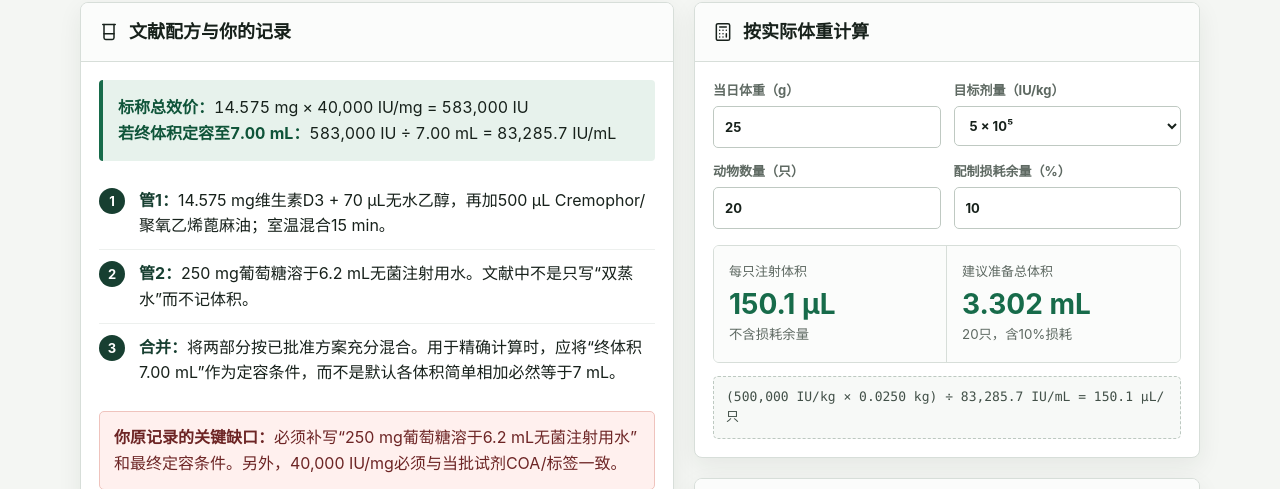
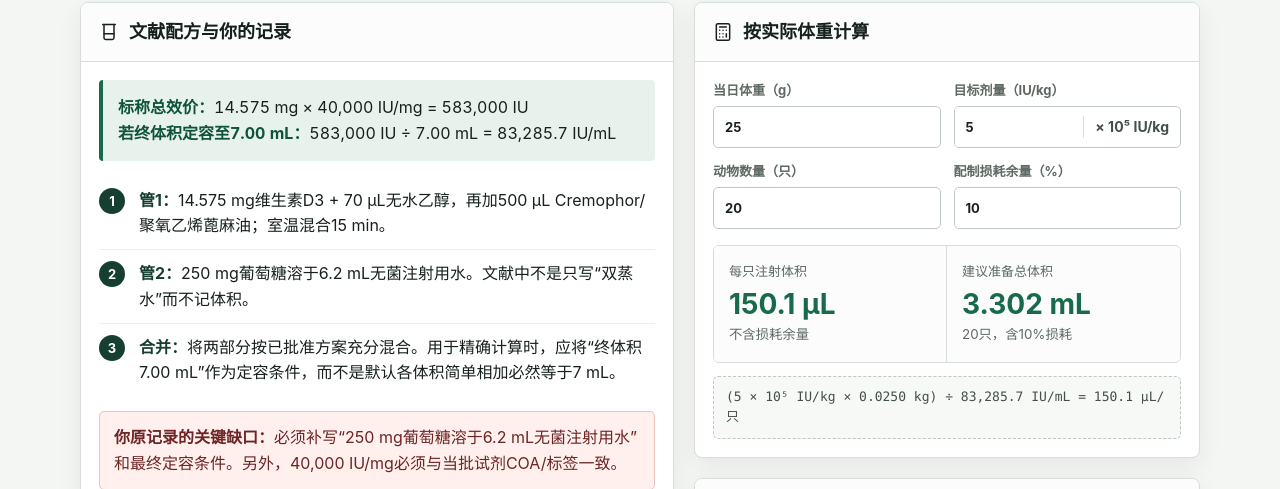
Before and after one commit to zjl-bujiaban/vitd3-mouse-dosing-guide, a plain HTML site: page index.html in a window 1280 px wide. Shown: the part 269-758 px from the top of the page. Drawn offline with nearby package versions, Linux system fonts and the light colour scheme.

Commit message:
Allow custom VitD3 dose coefficient

```diff
--- a/index.html
+++ b/index.html
@@ -172,6 +172,32 @@
       outline: none;
     }
     input:focus, select:focus { border-color: var(--forest); box-shadow: 0 0 0 3px rgba(23, 107, 74, .12); }
+    .input-with-unit {
+      display: grid;
+      grid-template-columns: minmax(0, 1fr) auto;
+      align-items: center;
+      margin-top: 5px;
+      border: 1px solid #bfc9c2;
+      border-radius: 5px;
+      background: #fff;
+      overflow: hidden;
+    }
+    .input-with-unit:focus-within { border-color: var(--forest); box-shadow: 0 0 0 3px rgba(23, 107, 74, .12); }
+    .input-with-unit input {
+      margin-top: 0;
+      border: 0;
+      border-radius: 0;
+      box-shadow: none;
+    }
+    .input-with-unit input:focus { border-color: transparent; box-shadow: none; }
+    .input-with-unit span {
+      padding: 0 11px;
+      color: #425048;
+      font-size: 14px;
+      font-weight: 700;
+      white-space: nowrap;
+      border-left: 1px solid #d8dfda;
+    }
 
     .results {
       margin-top: 16px;
@@ -376,10 +402,10 @@
                 <input id="weight" type="number" min="10" max="45" step="0.1" value="25">
               </label>
               <label>目标剂量（IU/kg）
-                <select id="dose">
-                  <option value="500000">5 × 10⁵</option>
-                  <option value="600000">6 × 10⁵</option>
-                </select>
+                <span class="input-with-unit">
+                  <input id="doseCoefficient" type="number" min="0" step="0.1" value="5" aria-label="目标剂量系数">
+                  <span>× 10⁵ IU/kg</span>
+                </span>
               </label>
               <label>动物数量（只）
                 <input id="count" type="number" min="1" max="200" step="1" value="20">
@@ -535,11 +561,12 @@
 
   <script>
     const concentration = 83285.7;
-    const fields = ["weight", "dose", "count", "overage"].map(id => document.getElementById(id));
+    const fields = ["weight", "doseCoefficient", "count", "overage"].map(id => document.getElementById(id));
 
     function updateCalculator() {
       const weight = Math.max(0, Number(document.getElementById("weight").value) || 0);
-      const dose = Math.max(0, Number(document.getElementById("dose").value) || 0);
+      const doseCoefficient = Math.max(0, Number(document.getElementById("doseCoefficient").value) || 0);
+      const dose = doseCoefficient * 100000;
       const count = Math.max(0, Number(document.getElementById("count").value) || 0);
       const overage = Math.max(0, Number(document.getElementById("overage").value) || 0);
       const iu = dose * weight / 1000;
@@ -550,7 +577,7 @@
       document.getElementById("totalVolume").textContent = `${totalMl.toFixed(3)} mL`;
       document.getElementById("totalNote").textContent = `${count}只，含${overage}%损耗`;
       document.getElementById("equation").textContent =
-        `(${dose.toLocaleString()} IU/kg × ${(weight / 1000).toFixed(4)} kg) ÷ ${concentration.toLocaleString()} IU/mL = ${perMouseUl.toFixed(1)} µL/只`;
+        `(${doseCoefficient.toLocaleString()} × 10⁵ IU/kg × ${(weight / 1000).toFixed(4)} kg) ÷ ${concentration.toLocaleString()} IU/mL = ${perMouseUl.toFixed(1)} µL/只`;
     }
 
     fields.forEach(field => field.addEventListener("input", updateCalculator));
```
